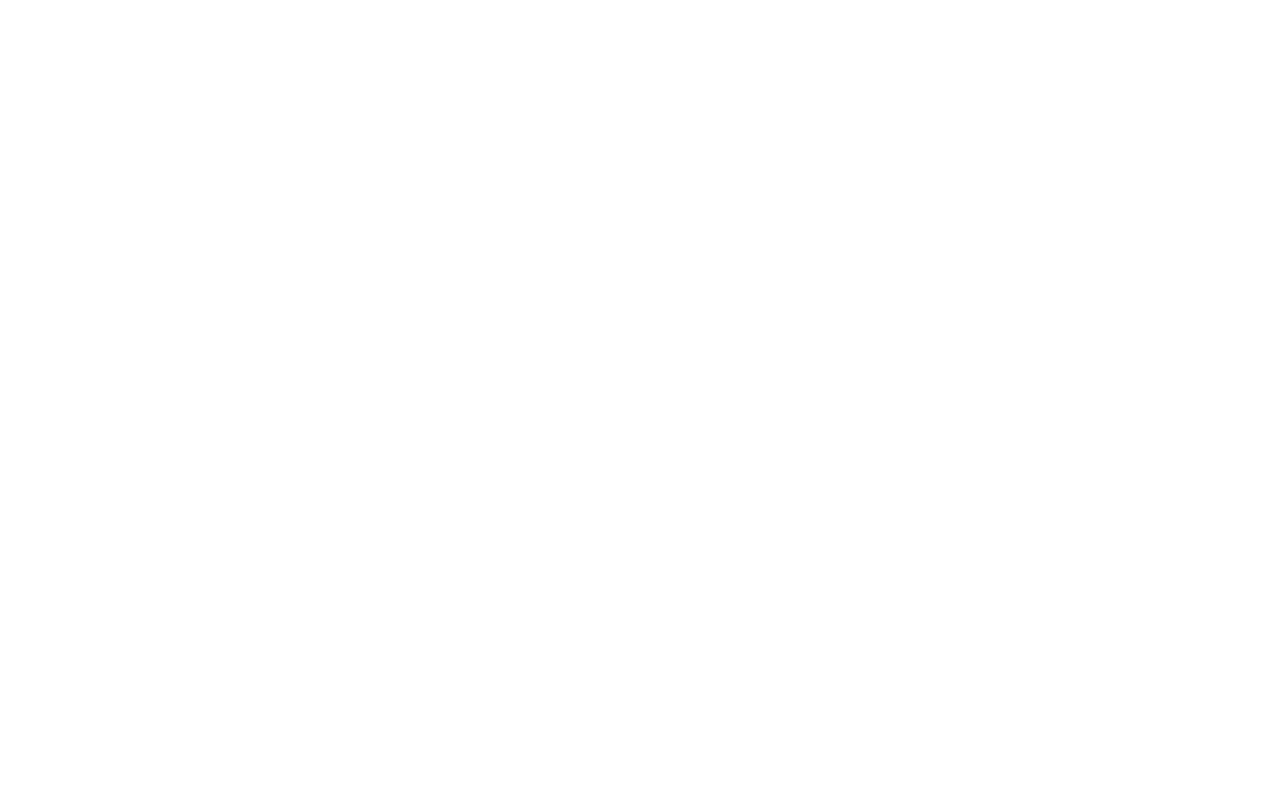
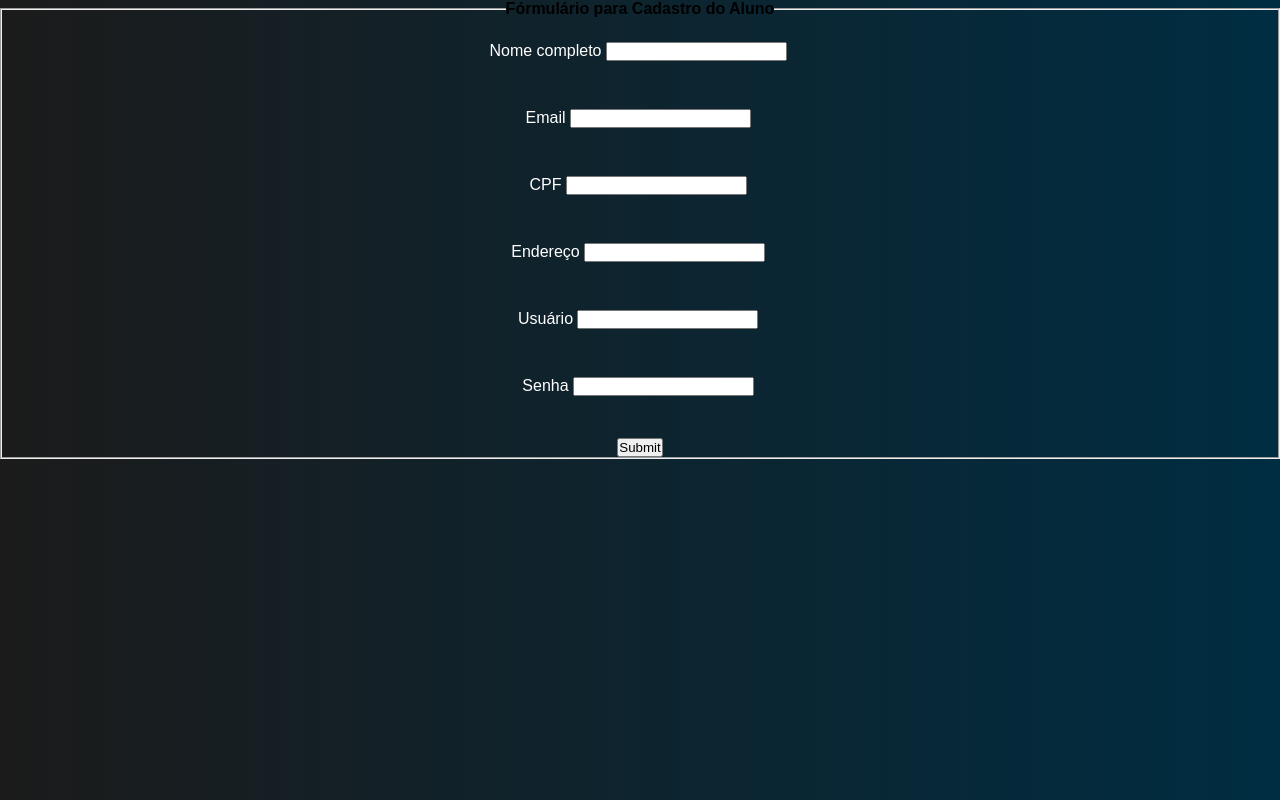
Before and after one commit to HenryLucca/sistema-estagio, a React (Create React App) app: page /cadastro-aluno in a window 1280 px wide. Before the commit this address had no page. Built offline with nearby package versions, Linux system fonts and the light colour scheme; no server answers.

Commit message:
formularios de cadastro funcionando

```diff
--- a/src/App.js
+++ b/src/App.js
@@ -7,6 +7,8 @@
 import Inicio from './pages/Inicio';
 import Cadastro from './pages/Cadastro/Cadastro'
 import FormularioCoordenador from './pages/Cadastro/FormularioCoordenador';
+import FormularioEmpresa from './pages/Cadastro/FormularioEmpresa';
+import FormularioAluno from './pages/Cadastro/FormularioAluno';
 
 
 
@@ -20,7 +22,9 @@
           <Route path="/" element={<Inicio />} />
           <Route path="/cadastro" element={<Cadastro />} />
           <Route path="/cadastro-coordenador" element={<FormularioCoordenador />} />
-
+          <Route path="/cadastro-empresa" element={<FormularioEmpresa />} />
+          <Route path="/cadastro-aluno" element={<FormularioAluno />} />
+          {/* <Route path="/*" element={<PaginaDeErro />} /> */}
         </Routes>
       </BrowserRouter>
 
--- a/src/pages/Cadastro/Cadastro.js
+++ b/src/pages/Cadastro/Cadastro.js
@@ -25,21 +25,21 @@
                 </div>
 
                 <div className="card">
-                    {/* <Link> */}
+                    <Link to="/cadastro-empresa">
                         <div className="card-empresa">
                             <h2>Empresa</h2>
                             <img className="image" src={construcao} alt="empresa-icon" />
                         </div>
-                    {/* </Link> */}
+                    </Link>
                 </div>
 
                 <div className="card">
-                    {/* <Link> */}
-                        <div className="card-estagiário">
+                    <Link to="/cadastro-aluno">
+                        <div className="card-aluno">
                             <h2>Estágiario</h2>
                             <img className="image" src={chapeu_de_graduacao} alt="estagiario-icon" />
                         </div>
-                    {/* </Link> */}
+                    </Link>
                 </div>
             </div>
         </div>
--- a/src/pages/Cadastro/FormularioAluno.js
+++ b/src/pages/Cadastro/FormularioAluno.js
@@ -0,0 +1,102 @@
+import { useState } from 'react';
+import { useFetch } from '../../hooks/useFetch';
+import {NavLink} from 'react-router-dom';
+import './FormularioEmpresa.css';
+
+const FormularioEmpresa = () => {
+
+    const url = 'https://sistema-estagio-api.herokuapp.com/aluno';
+    const { data: items, httpConfig, loading } = useFetch(url);
+
+    const [nome, setNome] = useState('');
+    const [email, setEmail] = useState('');
+    const [cpf, setCpf] = useState('');
+    const [endereco, setEndereco] = useState('');
+    const [usuario, setUsuario] = useState('');
+    const [senha, setSenha] = useState('');
+
+    const handleSubmit = async (event) => {
+        event.preventDefault();
+
+        const data = {
+            nome,
+            email,
+            cpf,
+            endereco,
+            usuario,
+            senha
+        };
+
+        httpConfig(data, "POST");
+
+        setNome('');
+        setEmail('');
+        setCpf('');
+        setEndereco('');
+        setUsuario('');
+        setSenha('');
+        window.location.href = '/login';
+    };
+
+    return (
+
+        <div className="box">
+            <form onSubmit={handleSubmit}>
+                <fieldset>
+                    <legend><b>Fórmulário para Cadastro do Aluno</b></legend>
+                    <br />
+
+                    <div className="inputBox">
+                        <label htmlFor="nome" className="labelInput">Nome completo
+                            <input type="text" name="nome" id="nome" className="inputUser" value={nome} onChange={(e) => setNome(e.target.value)} required />
+                        </label>
+                    </div>
+                    <br /><br />
+
+                    <div className="inputBox">
+                        <label htmlFor="email" className="labelInput">Email
+                            <input type="text" name="email" id="email" className="inputUser" value={email} onChange={(e) => setEmail(e.target.value)} required />
+                        </label>
+                    </div>
+                    <br /><br />
+
+                    <div className="inputBox">
+                        <label htmlFor="cpf" className="labelInput">CPF
+                            <input type="text" name="cpf" id="cpf" className="inputUser" value={cpf} onChange={(e) => setCpf(e.target.value)} pattern="^(?=.*[0-9]).{11}$"
+                                title="O CPF deve conter 11 números" required />
+                        </label>
+                    </div>
+                    <br /><br />
+
+                    <div className="inputBox">
+                        <label htmlFor="endereco" className="labelInput">Endereço
+                            <input type="text" name="endereco" id="endereco" className="inputUser" value={endereco} onChange={(e) => setEndereco(e.target.value)} required />
+                        </label>
+                    </div>
+                    <br /><br />
+
+                    <div className="inputBox">
+                        <label htmlFor="usuario" className="labelInput">Usuário
+                            <input type="text" name="usuario" id="usuario" className="inputUser" value={usuario} onChange={(e) => setUsuario(e.target.value)} required />
+                        </label>
+                    </div>
+                    <br /><br />
+
+                    <div className="inputBox">
+                        <label htmlFor="senha" className="labelInput">Senha
+                            <input type="password" name="senha" id="senha" className="inputUser"
+                                pattern="^(?=.*[a-z])(?=.*[A-Z])(?=.*[0-9])(?!.*[ !@#$%^&*_=+-]).{6,12}$"
+                                title="A senha deve conter entre 6 a 12 caracteres, deve conter pelo menos uma letra maiúscula, um número e não deve conter símbolos."
+                                value={senha} onChange={(e) => setSenha(e.target.value)} required />
+                        </label>
+                    </div>
+                    <br /><br />
+
+                    <input type="submit" name="submit" id="submit" />
+                </fieldset>
+            </form>
+        </div>
+    )
+}
+
+export default FormularioEmpresa
--- a/src/pages/Cadastro/FormularioCoordenador.js
+++ b/src/pages/Cadastro/FormularioCoordenador.js
@@ -1,10 +1,11 @@
 import { useState } from 'react';
 import { useFetch } from '../../hooks/useFetch';
+import {Link, NavLink} from 'react-router-dom';
 import './FormularioCoordenador.css';
 
 const FormularioCoordenador = () => {
 
-    const url = 'http://localhost:3000/coordenador';
+    const url = 'https://sistema-estagio-api.herokuapp.com/coordenador';
     const { data: items, httpConfig, loading } = useFetch(url);
 
     const [nome, setNome] = useState('');
@@ -43,6 +44,8 @@
         setToken('');
         setUsuario('');
         setSenha('');
+        window.location.href = '/login';
+
     };
 
     return (
--- a/src/pages/Cadastro/FormularioEmpresa.js
+++ b/src/pages/Cadastro/FormularioEmpresa.js
@@ -0,0 +1,102 @@
+import { useState } from 'react';
+import { useFetch } from '../../hooks/useFetch';
+import {NavLink} from 'react-router-dom';
+import './FormularioEmpresa.css';
+
+const FormularioEmpresa = () => {
+
+    const url = 'https://sistema-estagio-api.herokuapp.com/empresa';
+    const { data: items, httpConfig, loading } = useFetch(url);
+
+    const [nome, setNome] = useState('');
+    const [email, setEmail] = useState('');
+    const [cpf, setCpf] = useState('');
+    const [tipo, setTipo] = useState('');
+    const [usuario, setUsuario] = useState('');
+    const [senha, setSenha] = useState('');
+
+    const handleSubmit = async (event) => {
+        event.preventDefault();
+
+        const data = {
+            nome,
+            email,
+            cpf,
+            tipo,
+            usuario,
+            senha
+        };
+
+        httpConfig(data, "POST");
+
+        setNome('');
+        setEmail('');
+        setCpf('');
+        setTipo('');
+        setUsuario('');
+        setSenha('');
+        window.location.href = '/login';
+    };
+
+    return (
+
+        <div className="box">
+            <form onSubmit={handleSubmit}>
+                <fieldset>
+                    <legend><b>Fórmulário para Cadastro de Empresa</b></legend>
+                    <br />
+
+                    <div className="inputBox">
+                        <label htmlFor="nome" className="labelInput">Nome completo
+                            <input type="text" name="nome" id="nome" className="inputUser" value={nome} onChange={(e) => setNome(e.target.value)} required />
+                        </label>
+                    </div>
+                    <br /><br />
+
+                    <div className="inputBox">
+                        <label htmlFor="email" className="labelInput">Email
+                            <input type="text" name="email" id="email" className="inputUser" value={email} onChange={(e) => setEmail(e.target.value)} required />
+                        </label>
+                    </div>
+                    <br /><br />
+
+                    <div className="inputBox">
+                        <label htmlFor="cpf" className="labelInput">CPF
+                            <input type="text" name="cpf" id="cpf" className="inputUser" value={cpf} onChange={(e) => setCpf(e.target.value)} pattern="^(?=.*[0-9]).{11}$"
+                                title="O CPF deve conter 11 números" required />
+                        </label>
+                    </div>
+                    <br /><br />
+
+                    <div className="inputBox">
+                        <label htmlFor="email" className="labelInput">Token
+                            <input type="number" name="tipo" id="tipo" className="inputUser" value={tipo} onChange={(e) => setTipo(e.target.value)} required />
+                        </label>
+                    </div>
+                    <br /><br />
+
+                    <div className="inputBox">
+                        <label htmlFor="usuario" className="labelInput">Usuário
+                            <input type="text" name="usuario" id="usuario" className="inputUser" value={usuario} onChange={(e) => setUsuario(e.target.value)} required />
+                        </label>
+                    </div>
+                    <br /><br />
+
+                    <div className="inputBox">
+                        <label htmlFor="senha" className="labelInput">Senha
+                            <input type="password" name="senha" id="senha" className="inputUser"
+                                pattern="^(?=.*[a-z])(?=.*[A-Z])(?=.*[0-9])(?!.*[ !@#$%^&*_=+-]).{6,12}$"
+                                title="A senha deve conter entre 6 a 12 caracteres, deve conter pelo menos uma letra maiúscula, um número e não deve conter símbolos."
+                                value={senha} onChange={(e) => setSenha(e.target.value)} required />
+                        </label>
+                    </div>
+                    <br /><br />
+
+                    <input type="submit" name="submit" id="submit" />
+                </fieldset>
+            </form>
+        </div>
+    )
+}
+
+export default FormularioEmpresa
```
